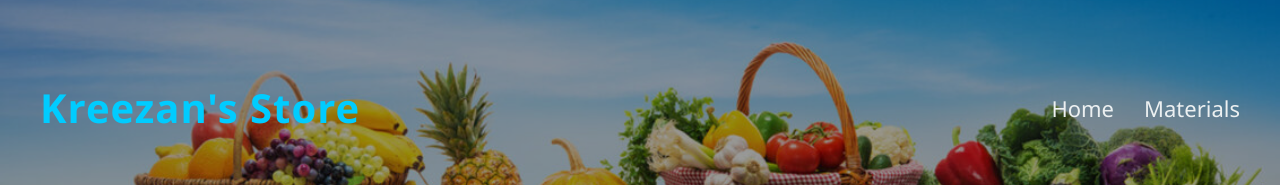
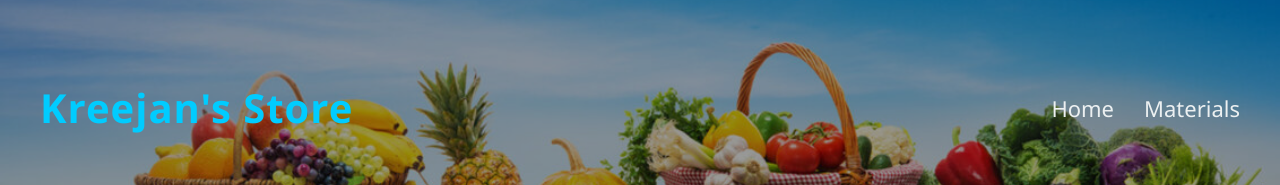
Before and after one commit to Sushan-Gwachha/Kreejan-s-store, a plain HTML site: page index.html in a window 1280 px wide. Shown: the top 185 px of the page. Drawn offline with Linux system fonts and the light colour scheme.

Commit message:
Update index.html

```diff
--- a/index.html
+++ b/index.html
@@ -10,7 +10,7 @@
     <header class="wel">
         <div class="wel-overlay"></div>
         <nav class="navbar">
-            <div class="brand"><a href="index.html">Kreezan's Store</a></div>
+            <div class="brand"><a href="index.html">Kreejan's Store</a></div>
             <ul class="nav-links">
                 <li><a href="index.html">Home</a></li>
                 <li><a href="materials.html">Materials</a></li>
```
